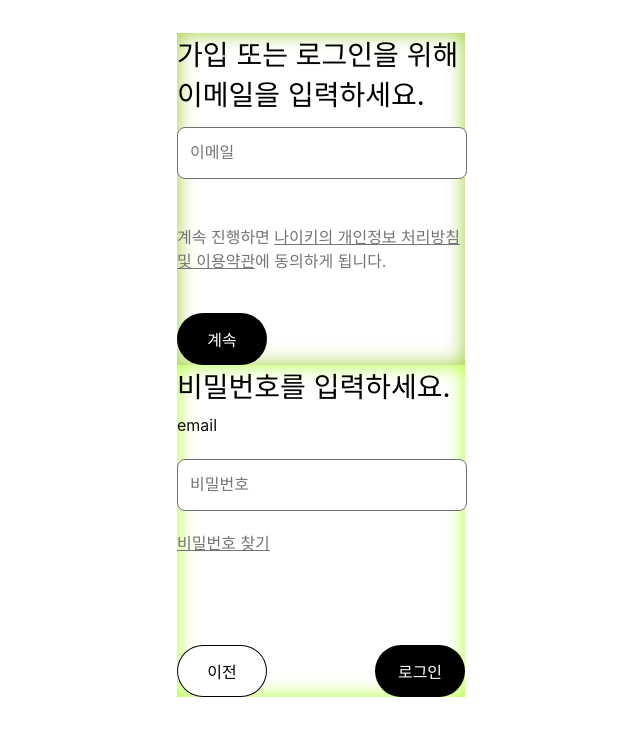
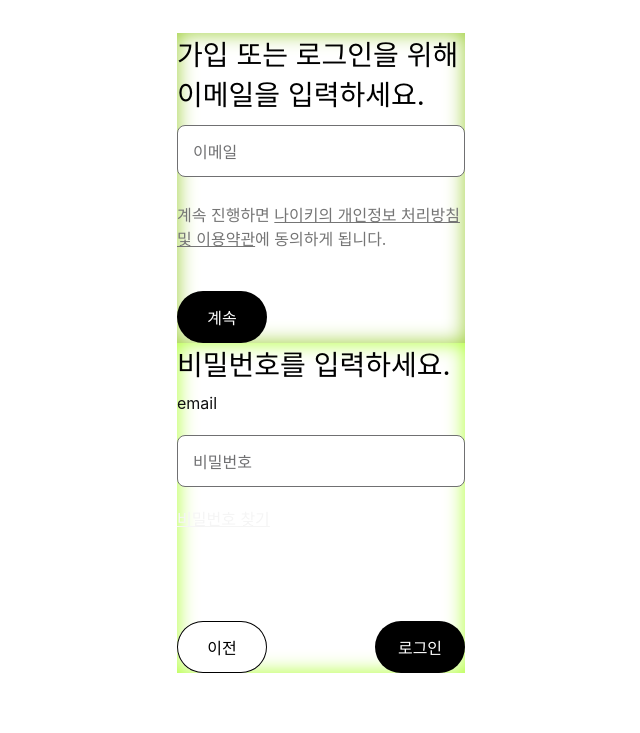
Before and after one commit to FRONTENDBOOTCAMP-11th/febc11-vanilla-under30y, a plain HTML site: page src/login/login.html in a window 1280 px wide. Shown: the part 103-836 px from the top of the page, without its empty margins (319-959 px from the left). After the commit the page ends 812 px from the top, so only its background shows below. Drawn offline with Linux system fonts and the light colour scheme.

Commit message:
로그인 input 디테일 수정

```diff
--- a/src/login/login.html
+++ b/src/login/login.html
@@ -18,12 +18,16 @@
 						가입 또는 로그인을 위해 이메일을 입력하세요.
 					</h2>
 				</div>
+				<div class="input-container">
 					<input
 						type="email"
 						id="user-email"
 						class="user-login-input"
-					placeholder="이메일"
+						placeholder=" "
+						required
 					/>
+					<label class="floating-label">이메일</label>
+				</div>
 				<p class="description">
 					계속 진행하면
 					<u>나이키의 개인정보 처리방침 및 이용약관</u>에 동의하게
@@ -46,12 +50,15 @@
 					<h2 class="title-login">비밀번호를 입력하세요.</h2>
 					<p class="user-email">email</p>
 				</div>
+				<div class="input-container">
 					<input
 						type="password"
 						id="user-password"
 						class="user-login-input"
-					placeholder="비밀번호"
+						placeholder=" "
 					/>
+					<label class="floating-label">비밀번호</label>
+				</div>
 				<p class="search-pw"><u>비밀번호 찾기</u></p>
 				<div class="button-area">
 					<button
--- a/src/login/style.css
+++ b/src/login/style.css
@@ -36,6 +36,15 @@
 		'Segoe UI Symbol',
 		sans-serif;
 	font-size: 62.5%;
+
+	--color-black-1: #111111;
+	--color-gray-1: #f5f5f5;
+	--color-gray-2: #e5e5e5;
+	--color-gray-3: #cacacb;
+	--color-gray-4: #9e9ea0;
+	--color-gray-5: #707072;
+	--color-green-1: #007d48;
+	--color-red-1: #9e3500;
 }
 
 .title-login {
@@ -64,6 +73,7 @@
 
 .title-headings {
 	height: 66px;
+	margin-bottom: 10px;
 }
 
 /* div email */
@@ -71,14 +81,45 @@
 	box-shadow: inset 0 0 20px yellowgreen;
 }
 
+.input-container {
+	margin-top: 26px;
+	position: relative;
+}
+
 .user-login-input {
+	width: 100%;
+	box-sizing: border-box;
 	padding: 16px 12px;
-	width: 264px;
-	border: 1px solid #707072;
+	border: 1px solid var(--color-gray-5);
 	border-radius: 8px;
 	font-size: 16px;
-	margin-top: 28px;
-	margin-bottom: 20px;
+	outline: none;
+}
+
+.floating-label {
+	position: absolute;
+	left: 12px;
+	top: 50%;
+	transform: translateY(-50%);
+	font-size: 16px;
+	background-color: white;
+	padding: 0 4px;
+	color: var(--color-gray-5);
+	transition: all 0.2s ease-in-out;
+	pointer-events: none;
+}
+
+/* 포커스되거나 값이 있을 때 라벨 위치 이동 */
+.user-login-input:focus + .floating-label,
+.user-login-input:not(:placeholder-shown) + .floating-label {
+	top: 0;
+	font-size: 12px;
+	transform: translateY(-50%);
+}
+
+/* 포커스 시 input 스타일 */
+.user-login-input:focus {
+	border-color: var(--color-black-1);
 }
 
 .description {
@@ -96,16 +137,16 @@
 
 .user-email {
 	font-size: 16px;
-	color: #111111;
-
+	color: var(--color-black-1);
 	position: relative;
 	top: 10px;
 }
 
 .search-pw {
 	font-size: 16px;
-	color: #757575;
+	color: var(--color-gray-1);
 	line-height: 150%;
+	margin-top: 20px;
 	margin-bottom: 90px;
 }
 
```
Lines whose indentation alone changed are shown as unchanged.
